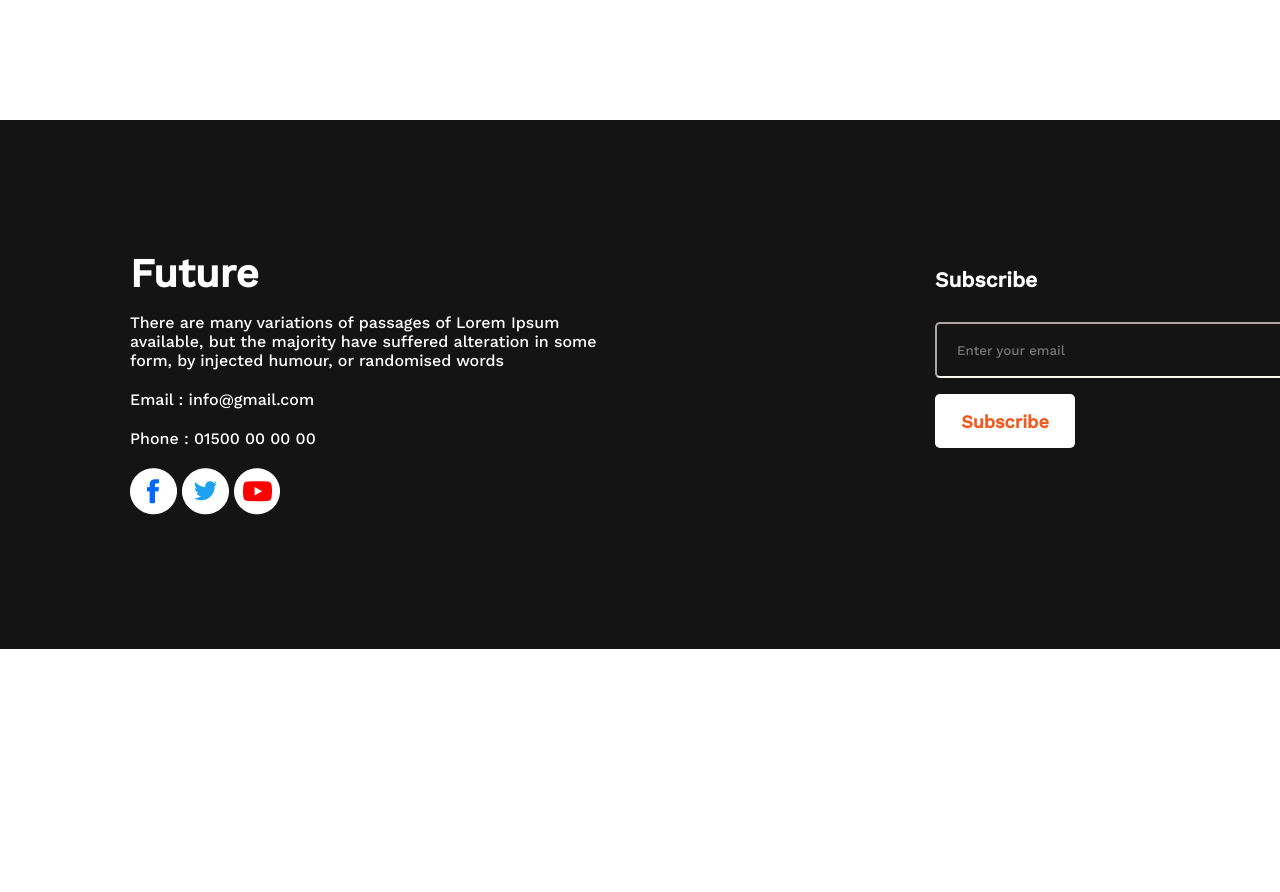
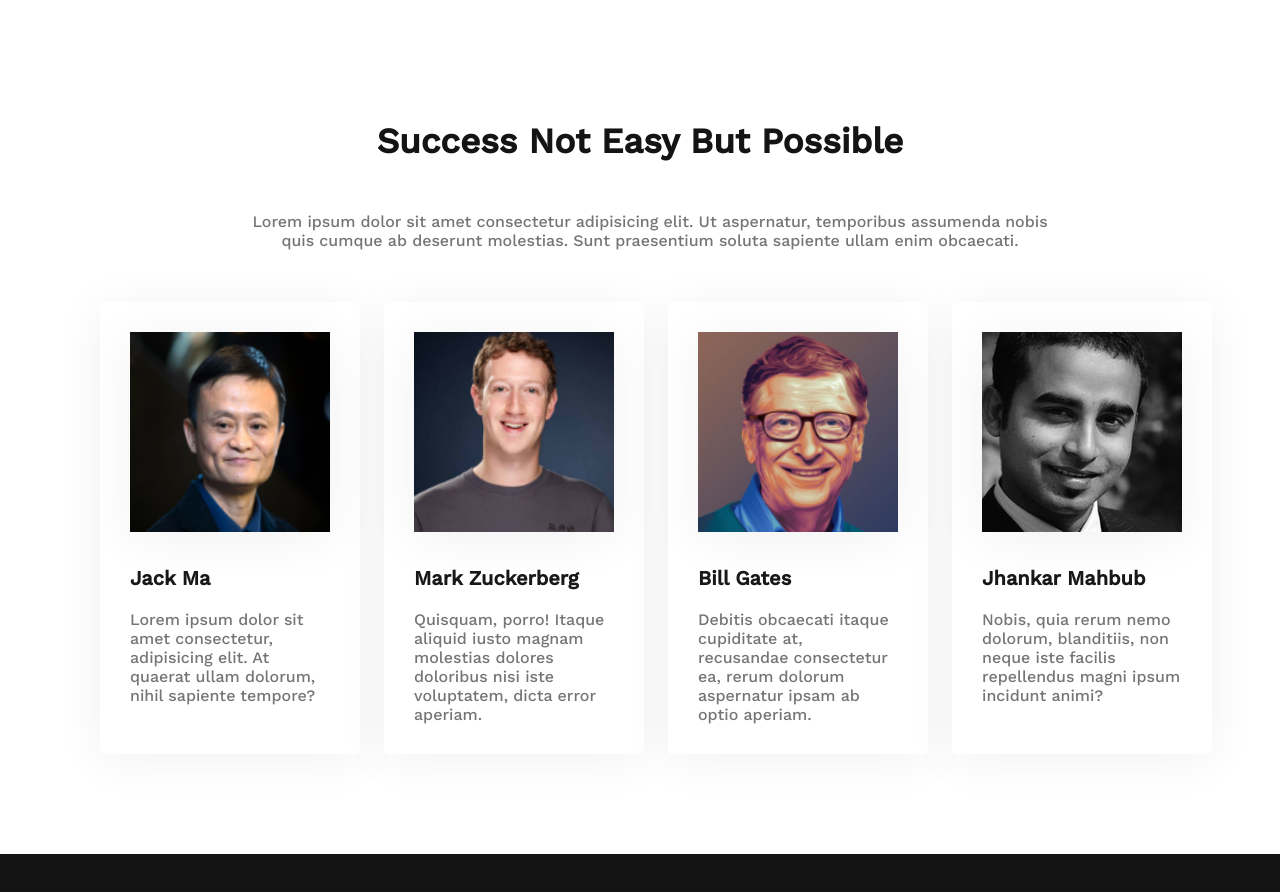
Before and after one commit to BackDevBin/new-year-ass, a plain HTML site: page index.html in a window 1280 px wide. Shown: the part 2360-3252 px from the top of the page. Before the commit the page ends 3009 px from the top, so only its background shows below. Drawn offline with nearby package versions, Linux system fonts and the light colour scheme.

Commit message:
Extra feture done

```diff
--- a/index.html
+++ b/index.html
@@ -92,6 +92,34 @@
             </div>
 
         </section>
+
+        <section class="success-body">
+            <h3 class="my-plan">Success Not Easy But Possible</h3>
+            <p class="sucess-para"">Lorem ipsum dolor sit amet consectetur adipisicing elit. Ut aspernatur, temporibus assumenda nobis quis cumque ab deserunt molestias. Sunt praesentium soluta sapiente ullam enim obcaecati.</p>
+
+            <div class="skill-container">
+               <div class="skill">
+                   <img src="images/ali.png" alt="Missing" class="imag-size">
+                   <p class="skill-title">Jack Ma</p>
+                   <p class="skill-des">Lorem ipsum dolor sit amet consectetur, adipisicing elit. At quaerat ullam dolorum, nihil sapiente tempore?</p>
+               </div>
+               <div class="skill">
+                   <img src="images/mark.png" alt="Missing" class="imag-size">
+                   <p class="skill-title">Mark Zuckerberg</p>
+                   <p class="skill-des">Quisquam, porro! Itaque aliquid iusto magnam molestias dolores doloribus nisi iste voluptatem, dicta error aperiam.</p>
+               </div>
+               <div class="skill">
+                   <img src="images/bill.png" alt="Missing" class="imag-size">
+                   <p class="skill-title">Bill Gates</p>
+                   <p class="skill-des">Debitis obcaecati itaque cupiditate at, recusandae consectetur ea, rerum dolorum aspernatur ipsam ab optio aperiam.</p>
+               </div>
+               <div class="skill">
+                   <img src="images/jan.png" alt="Missing" class="imag-size">
+                   <p class="skill-title">Jhankar Mahbub</p>
+                   <p class="skill-des">Nobis, quia rerum nemo dolorum, blanditiis, non neque iste facilis repellendus magni ipsum incidunt animi?</p>
+               </div>
+            </div>
+            </section>
     </main>
 
     <footer>
--- a/style/style.css
+++ b/style/style.css
@@ -123,8 +123,8 @@
 .grad-img-section {
     background: #FFF8F3;
     background-image: url('../images/gradient2.png'), url('../images/watch.png');
+    background-size: contain, contain;
     background-repeat: no-repeat;
-    background-size: contain, contain;
     margin: 0 230px 130px 230px;
 
 }
@@ -196,3 +196,49 @@
     border-color: #FFF8F3;
     padding-left: 20px;
 }
+
+/* .........Main - Success.........  */
+
+.success-body {
+    margin:100px;
+}
+.sucess-para{
+    font-weight: 400;
+    font-size: 16px;
+    color: #757575;
+    margin: 0 150px 40px 150px;
+    width: 800px;
+    height: 50px;
+    text-align: center;
+}
+.skill-container {
+    display: flex;
+    gap: 24px;
+}
+
+.skill {
+    background: #FFFFFF;
+    box-shadow: 0px 6px 50px rgba(0, 0, 0, 0.06);
+    border-radius: 5px;
+    padding: 30px;
+
+}
+
+.skill-title {
+    font-weight: 700;
+    font-size: 20px;
+    color: #181818;
+    margin-top: 30px;
+    margin-bottom: 20px;
+}
+
+.skill-des {
+    font-weight: 400;
+    font-size: 16px;
+    color: #757575;
+}
+.imag-size{
+    width: 200px;
+    height: 200px;
+    box-shadow: 0px 6px 50px rgba(0, 0, 0, 0.06);
+}
```
Also changed, not shown: images/ali.png (added), images/bill.png (added), images/jan.png (added), images/mark.png (added).
